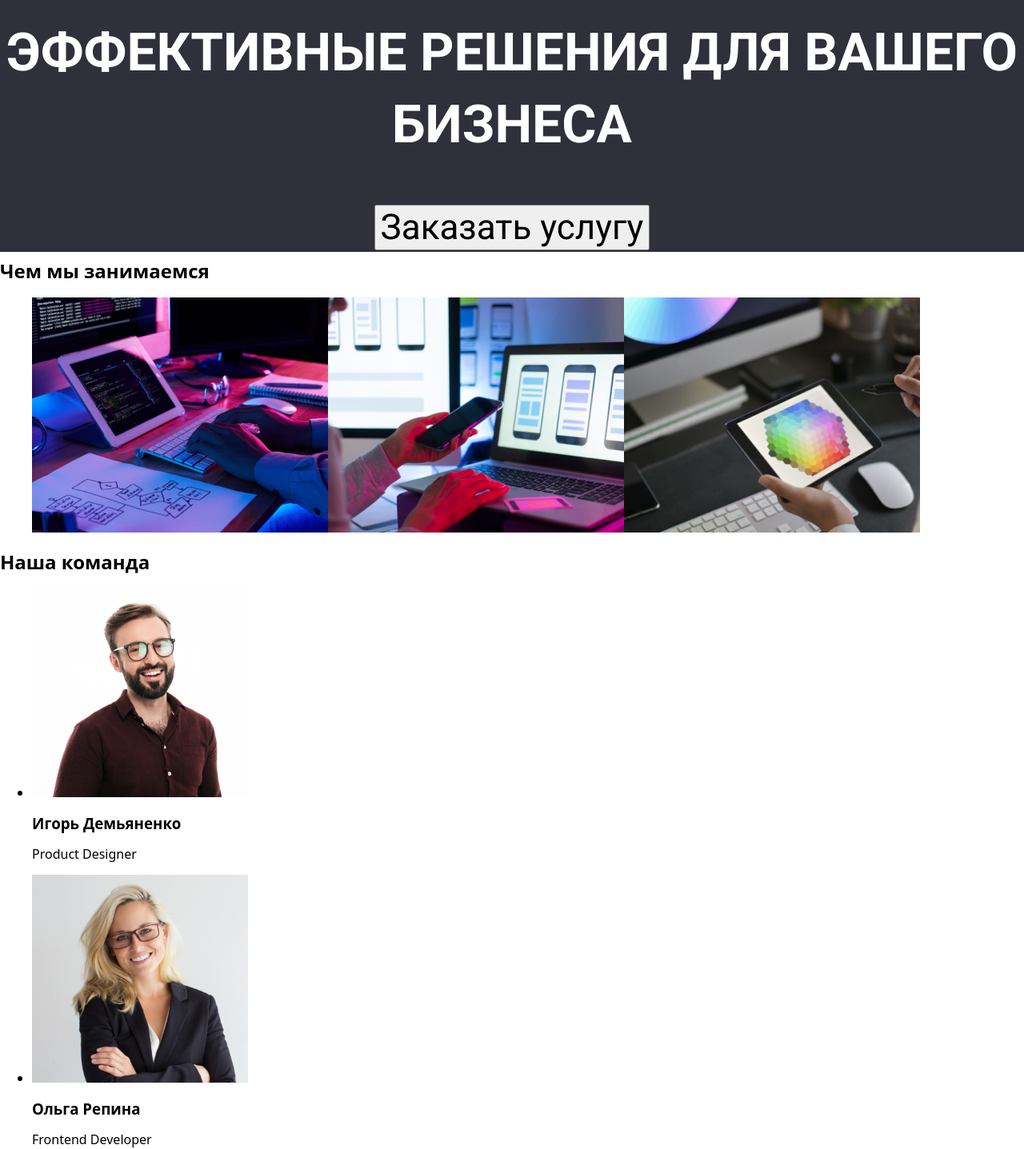
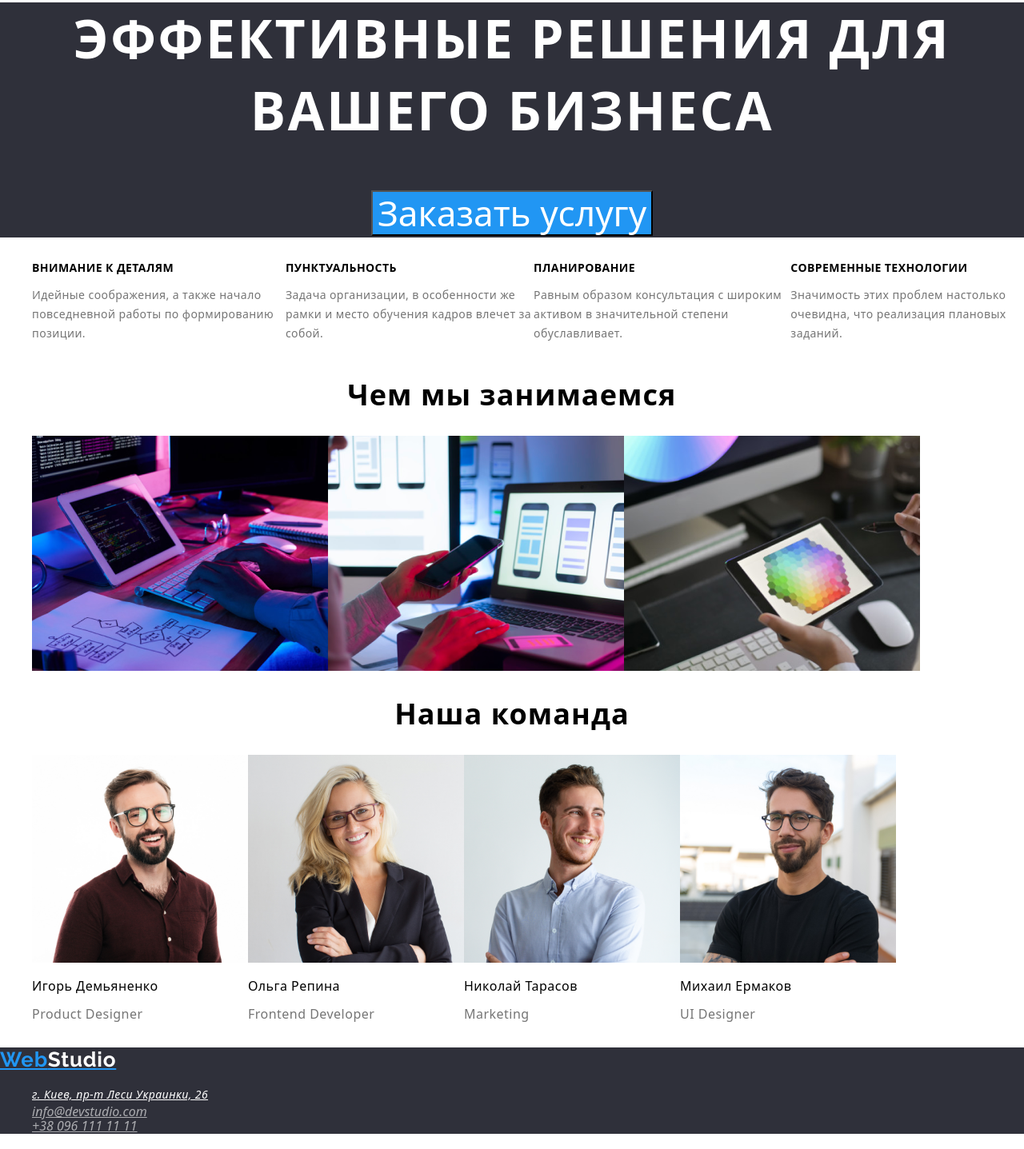
Before and after one commit to SENKOVAOLGA/hw-02, a plain HTML site: page index.html in a window 1280 px wide. Shown: the part 143-1580 px from the top of the page at 80% size. Drawn offline with nearby package versions, Linux system fonts and the light colour scheme.

Commit message:
more nicer

```diff
--- a/index.html
+++ b/index.html
@@ -18,9 +18,9 @@
         <a class="logo" href="./index.html" lang="en">Web<spam class="spam" >Studio</spam></a>
     <nav >
     <ul class="navigation">
-        <li class="navigation-item"><a href="">Студия</a></li>
-        <li class="navigation-item" ><a href="./portfolio.html">Портфолио</a></li>
-        <li class="navigation-item"><a href="">Контакты</a></li>
+        <li><a class="navigation-item" href="">Студия</a></li>
+        <li><a class="navigation-item" href="./portfolio.html">Портфолио</a></li>
+        <li><a class="navigation-item" href="">Контакты</a></li>
     </ul>
     </nav>
     <ul class="contacts" >
@@ -36,72 +36,72 @@
 
     <section class="bisnes">
        <h1> Эффективные решения для вашего бизнеса</h1>
-       <button type= "button" >Заказать услугу</button>
+       <button class="button" type= "button" >Заказать услугу</button>
             </section>
 
         <section>
-            <h2>Особенности</h2>
-        <ul >
-            <li>
-                <h3>Внимание к деталям</h3>
-                <p>Идейные соображения, а также начало повседневной работы по формированию позиции.</p>
+            <h2 class="visually-hidden">Особенности</h2>
+        <ul class="box" >
+            <li class="list">
+                <h3 class="section-title">Внимание к деталям</h3>
+                <p class="text">Идейные соображения, а также начало повседневной работы по формированию позиции.</p>
             </li>
-            <li>
-                <h3>Пунктуальность</h3>
-                <p>Задача организации, в особенности же рамки и место обучения кадров влечет за собой.</p>
+            <li class="list">
+                <h3 class="section-title">Пунктуальность</h3>
+                <p class="text">Задача организации, в особенности же рамки и место обучения кадров влечет за собой.</p>
             </li>
-            <li>
-                <h3>Планирование </h3>
-                <p>Равным образом консультация с широким активом в значительной степени обуславливает.</p>
+            <li class="list">
+                <h3 class="section-title">Планирование </h3>
+                <p class="text">Равным образом консультация с широким активом в значительной степени обуславливает.</p>
             </li>
-            <li>
-                <h3>Современные технологии</h3>
-                <p>Значимость этих проблем настолько очевидна, что реализация плановых заданий.</p>
+            <li class="list">
+                <h3 class="section-title">Современные технологии</h3>
+                <p class="text">Значимость этих проблем настолько очевидна, что реализация плановых заданий.</p>
             </li>
         </ul>
          </section>
          <section>
-             <h2>Чем мы занимаемся</h2>
-             <ul class="about-work">
-                 <li> <img src="./images/img1.png" alt="" width="370"></li>
-                 <li> <img src="./images/img2.png" alt="" width="370"></li>
-                 <li><img src="./images/img3.png" alt="" width="370"></li>
+             <h2 class="about-work">Чем мы занимаемся</h2>
+             <ul class="item-work">
+                 <li class="list"> <img src="./images/img1.png" alt="" width="370"></li>
+                 <li class="list"> <img src="./images/img2.png" alt="" width="370"></li>
+                 <li class="list"><img src="./images/img3.png" alt="" width="370"></li>
              </ul>
          </section>
          <section>
-             <h2>Наша команда</h2>
-             <ul>
-                <li> <img src="./images/people1.jpg" alt="Игорь Демьяненко" width="270">
-                <h3>Игорь Демьяненко</h3>
-                <p lang="en">Product Designer</p>
+             <h2 class="about-people">Наша команда</h2>
+             <ul class="item-people">
+                <li class="list"> <img src="./images/people1.jpg" alt="Игорь Демьяненко" width="270">
+                <h3 class="naim-people">Игорь Демьяненко</h3>
+                <p  class="naim-job" lang="en">Product Designer</p>
                 </li>
-                 <li><img src="./images/people2.jpg" alt="Ольга Репина" width="270">
-                 <h3>Ольга Репина</h3>
-                 <p lang="en">Frontend Developer</p>
+                 <li class="list"><img src="./images/people2.jpg" alt="Ольга Репина" width="270">
+                 <h3 class="naim-people">Ольга Репина</h3>
+                 <p class="naim-job" lang="en">Frontend Developer</p>
                 </li>
-                 <li><img src="./images/people3.jpg" alt="Николай Тарасов" width="270">
-                <h3>Николай Тарасов</h3>
-                <p>Marketing</p>
+                 <li class="list"><img src="./images/people3.jpg" alt="Николай Тарасов" width="270">
+                <h3 class="naim-people">Николай Тарасов</h3>
+                <p class="naim-job">Marketing</p>
                 </li>
-                 <li><img src="./images/people4.jpg" alt="Михаил Ермаков" width="270">
-                <h3>Михаил Ермаков</h3>
-                <p lang="en"> UI Designer</p>
+                 <li class="list"><img src="./images/people4.jpg" alt="Михаил Ермаков" width="270">
+                <h3 class="naim-people">Михаил Ермаков</h3>
+                <p  class="naim-job" lang="en"> UI Designer</p>
                 </li>
              </ul>
          </section>
      </main>
                 <!-- Футер -->
-                <footer>
-                    <a href="">WebStudio</a>
+                <footer class="footer">
+                    <a class="logo" href="./index.html" lang="en">Web<spam class="spam-footer" >Studio</spam></a>
                     <address>
                     <ul>
-                    <li>
-                        <a href="https://goo.gl/maps/tTvtVg3kFpa2BGbG8">г. Киев, пр-т Леси Украинки, 26</a> </li>
-                    <li>
-                        <a href="mailto:info@devstudio.com">info@devstudio.com</a>
+                    <li class="list">
+                        <a class="adres" href="https://goo.gl/maps/tTvtVg3kFpa2BGbG8">г. Киев, пр-т Леси Украинки, 26</a> </li>
+                    <li class="list">
+                        <a class="mail-footer" href="mailto:info@devstudio.com">info@devstudio.com</a>
                     </li>
-                     <li>
-                         <a href="tel:+380961111111">+38 096 111 11 11</a>
+                     <li class="list">
+                         <a class="phone-footer" href="tel:+380961111111">+38 096 111 11 11</a>
                     </li>
                     </ul>
                 </address>
--- a/сss/styles.css
+++ b/сss/styles.css
@@ -1,18 +1,33 @@
+.body{
+  font-family: 'Roboto',sans-serif;
+  letter-spacing: 0.02em;
+  color: #212121;
+  font-weight: 400;
+}
 .header {
-    font-family: 'Roboto',sans-serif;
-    font-style: normal;
     font-weight: 500;
     font-size: 14px;
-    line-height: 1.14;
-    color:#000;
+    line-height: 1.15;
+
   }
   .logo{
     font-family: 'Raleway',sans-serif;
+    font-weight: 700;
     font-size: 26px;
+    line-height: 1.2;
+    letter-spacing: 0.03em;
     color:#2196F3 ;
   }
   .spam{
       color:#000;
+  }
+  .spam-footer{
+    color:#FFFFFF;
+}
+.button{
+  color:#FFFFFF;
+  background-color: #2196F3;
+
 }
   /* скрываем название блока*/
   .visually-hidden {
@@ -27,47 +42,105 @@
     clip: rect(0 0 0 0);
     overflow: hidden;
   }
-  .navigation {
-color: #212121;
+  .navigation,
+  .contacts,
+  .portfolio-items{
   display: flex;
   list-style: none;}
 
 .navigation-item {
-    word-spacing: 50px;
+    color: #000;
+}
+  .navigation-item:hover,
+  .navigation-item:focus{
+    color: #2196F3;
   }
 
-  .contacts{
-    display: flex;
-    list-style: none;
-  }
       .phone{
         color: #757575;
     }
 
     .bisnes{
-    position: absolute;
-/* width: 696px;
-height: 120px;
-left: 452px;
-top: 280px; */
  background-color: #2F303A;
-   font-family: 'Roboto';
-font-style: normal;
  font-weight: 900;
  font-size: 44px;
  line-height: 1.36;
  text-align: center;
+ letter-spacing: 0.06em;
+ text-transform: uppercase;
+ color: #FFFFFF;
+}
+.section-title{
+  font-weight: 700;
+  font-size: 14px;
+  line-height: 1.14;
+  letter-spacing: 0.03em;
   text-transform: uppercase;
 
+}
+.text{
+font-weight: 400;
+font-size: 14px;
+line-height: 1.71;
+letter-spacing: 0.03em;
+color: #757575;
+}
+.about-work,
+.about-people{
+font-weight: 700;
+font-size: 36px;
+line-height: 1.17;
+text-align: center;
+letter-spacing: 0.03em;
+
+}
+.box{
+  display: flex;
+}
+.naim-people,
+.naim-portfolio{
+ font-weight: 500;
+font-size: 16px;
+line-height: 1.2;
+/* text-align: center; */
+letter-spacing: 0.03em;
+}
+.naim-job,
+.naim-project {
+font-weight: 400;
+font-size: 16px;
+line-height: 1.2;
+/* text-align: center; */
+letter-spacing: 0.03em;
+color: #757575;
+
+}
+.item-work,
+.item-people,
+.item-botton{
+  display: flex;
+}
+.footer{
+background: #2F303A;
+}
+.adres{
+ font-weight: 400;
+font-size: 14px;
+line-height: 1.71;
+letter-spacing: 0.03em;
 color: #FFFFFF;
 
 }
-.about-work{
-    display: flex;
+.mail-footer,
+.phone-footer{
+  color: rgba(255, 255, 255, 0.6);
+
+}
+.list{
   list-style: none;
-    /* position: absolute; */
-width: 1170px;
-/* height: 386px;
-left: 215px;
-top: 969px; */
 }
+.button-item:hover,
+.button-item:focus{
+    color:#FFFFFF;
+    background-color: #2196F3;
+  }
```
Also changed, not shown: portfolio.html (+42 -39 lines). Lines whose indentation alone changed are shown as unchanged.
